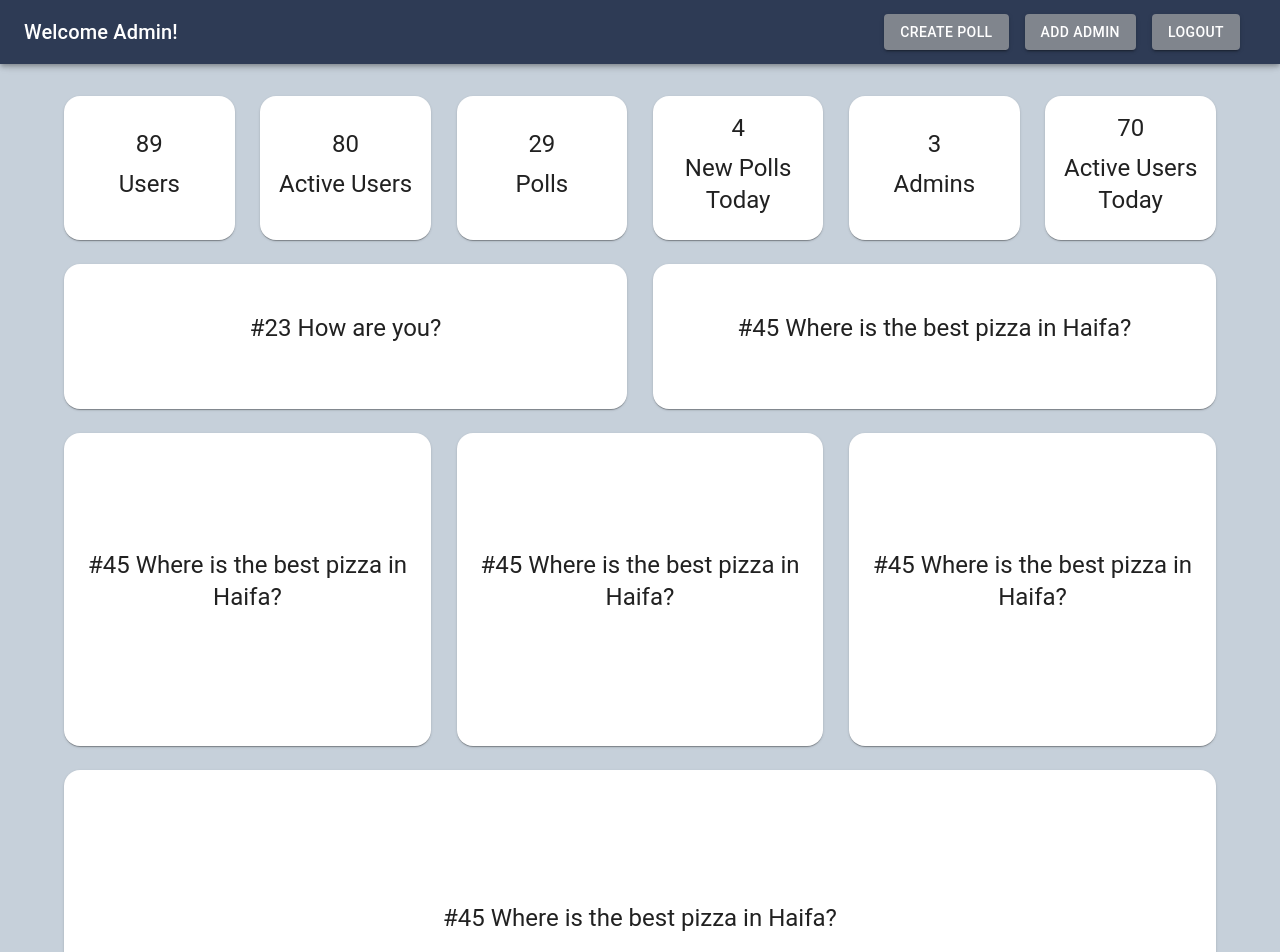
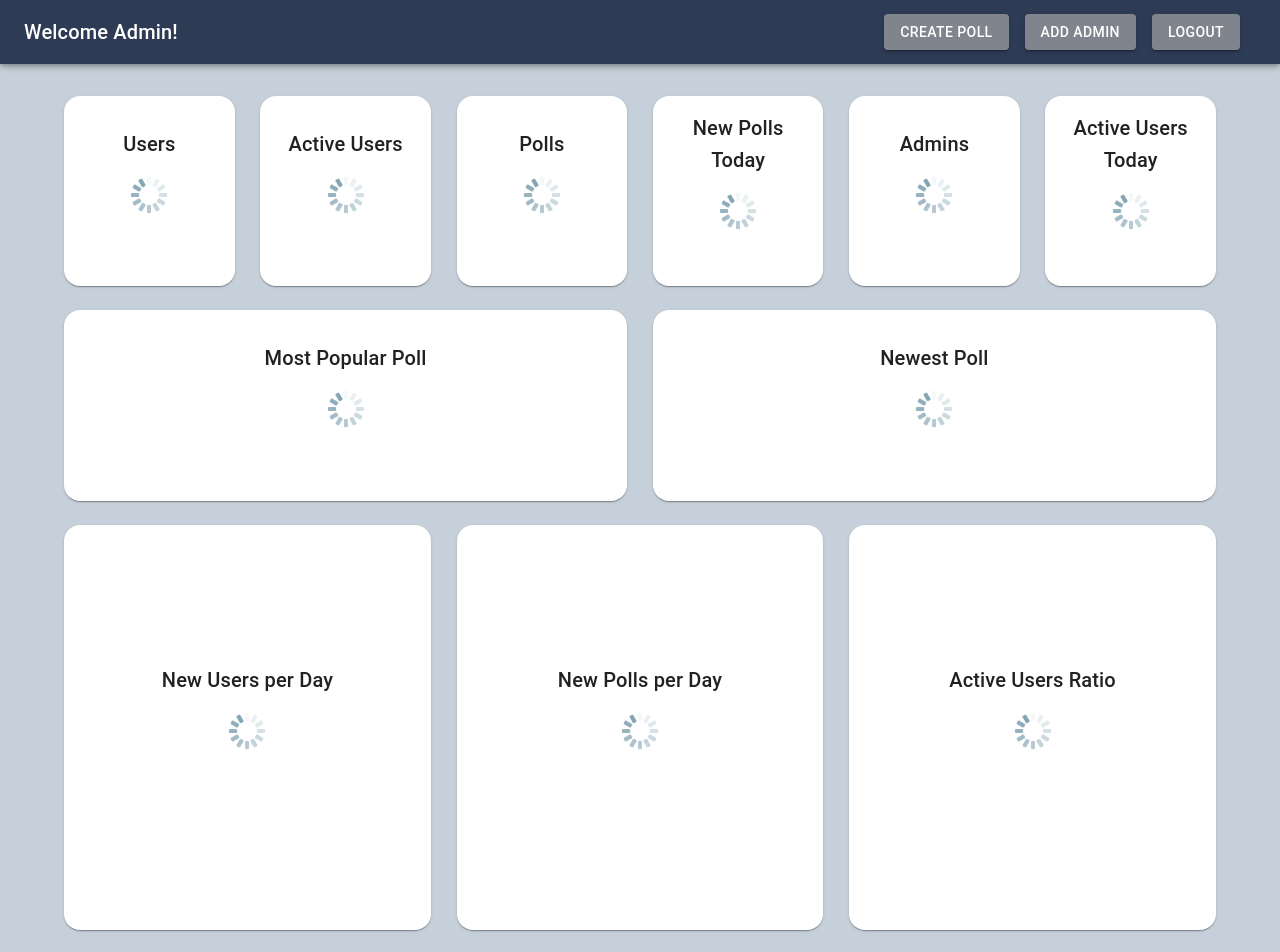
Before and after one commit to omergafla/236369-PepperBot, a React (Create React App) app in the folder my-app/: page / in a window 1280 px wide. Shown: the top 952 px of the page. Built offline with nearby package versions, Linux system fonts and the light colour scheme.

Commit message:
set spinners for cards

```diff
--- a/my-app/src/Components/BasicGrid/BasicGrid.tsx
+++ b/my-app/src/Components/BasicGrid/BasicGrid.tsx
@@ -3,26 +3,49 @@ import Box from '@mui/material/Box';
 import Grid from '@mui/material/Grid';
 import BasicCard from '../Cards/BasicCard/BasicCard';
 import styles from './BasicGrid.module.css'
+import { useState } from 'react';
 
+export interface loaders{
+  [key: string]: boolean;
+}
 
 export default function BasicGrid(props: any) {
+  const init_loaders = {
+    users: true,
+    active_users: true,
+    polls: true,
+    today_polls: true,
+    admins: true,
+    active_users_today: true,
+    popular_poll: true,
+    newest_poll: true,
+    daily_users: true,
+    daily_polls: true,
+    active_users_ratio: true,
+    most_answered_polls: true,
+    admins_compare: true,
+    most_clear: true,
+    unclear: true
+  }
+
+  const [loaders, setLoaders] = useState<loaders>(init_loaders)
   const { size } = props;
   return (
     <div className={styles.dashboard}>
-        <div className={styles.div1}> <BasicCard data={"89"} label={"Users"} /> </div>
-        <div className={styles.div2}> <BasicCard data={"80"} label={"Active Users"} /></div>
-        <div className={styles.div3}> <BasicCard data={"29"} label={"Polls"} /></div>
-        <div className={styles.div4}> <BasicCard data={"4"} label={"New Polls Today"} /></div>
-        <div className={styles.div5}> <BasicCard data={"3"} label={"Admins"} /></div>
-        <div className={styles.div6}> <BasicCard data={"70"} label={"Active Users Today"} /></div>
-        <div className={styles.div7}> <BasicCard data={"#23 How are you?"} /></div>
-        <div className={styles.div8}> <BasicCard data={"#45 Where is the best pizza in Haifa?"} /></div>
-        <div className={styles.div9}> <BasicCard data={"#45 Where is the best pizza in Haifa?"} /></div>
-        <div className={styles.div10}> <BasicCard data={"#45 Where is the best pizza in Haifa?"} /> </div>
-        <div className={styles.div11}> <BasicCard data={"#45 Where is the best pizza in Haifa?"} /> </div>
-        <div className={styles.div12}> <BasicCard data={"#45 Where is the best pizza in Haifa?"} /> </div>
-        <div className={styles.div13}> <BasicCard data={"#45 Where is the best pizza in Haifa?"} /> </div>
-        <div className={styles.div14}> <BasicCard data={"#45 Where is the best pizza in Haifa?"} /> </div>
+        <div className={styles.div1}> <BasicCard loading={loaders.users} data={"89"} label={"Users"} /> </div>
+        <div className={styles.div2}> <BasicCard loading={loaders.active_users} data={"80"} label={"Active Users"} /></div>
+        <div className={styles.div3}> <BasicCard loading={loaders.polls} data={"29"} label={"Polls"} /></div>
+        <div className={styles.div4}> <BasicCard loading={loaders.today_polls} data={"4"} label={"New Polls Today"} /></div>
+        <div className={styles.div5}> <BasicCard loading={loaders.admins} data={"3"} label={"Admins"} /></div>
+        <div className={styles.div6}> <BasicCard loading={loaders.active_users_today} data={"70"} label={"Active Users Today"} /></div>
+        <div className={styles.div7}> <BasicCard loading={loaders.popular_poll} data={"#23 How are you?"}  label={"Most Popular Poll"}/></div>
+        <div className={styles.div8}> <BasicCard loading={loaders.newest_poll} data={"#45 Where is the best pizza in Haifa?"} label={"Newest Poll"} /></div>
+        <div className={styles.div9}> <BasicCard loading={loaders.daily_users} data={"#45 Where is the best pizza in Haifa?"}  label={"New Users per Day"}/></div>
+        <div className={styles.div10}> <BasicCard loading={loaders.daily_polls} data={"#45 Where is the best pizza in Haifa?"}  label={"New Polls per Day"}/></div>
+        <div className={styles.div11}> <BasicCard loading={loaders.active_users_ratio} data={"#45 Where is the best pizza in Haifa?"} label={"Active Users Ratio"}/>  </div>
+        <div className={styles.div12}> <BasicCard loading={loaders.most_answered_polls} data={"#45 Where is the best pizza in Haifa?"} label={"Most Popular Polls"}/> </div>
+        <div className={styles.div13}> <BasicCard loading={loaders.admins_compare} data={"#45 Where is the best pizza in Haifa?"} label={"Admins Activity"}/> </div>
+        <div className={styles.div14}> <BasicCard loading={loaders.most_clear} data={"#45 Where is the best pizza in Haifa?"} label={"Easiest Decision"}/> </div>
     </div>
   );
 }
--- a/my-app/src/Components/Cards/BasicCard/BasicCard.tsx
+++ b/my-app/src/Components/Cards/BasicCard/BasicCard.tsx
@@ -7,15 +7,16 @@ import { useState } from 'react';
 
 
 export default function BasicCard(props: any) {
-  const { label, data } = props;
+  const { label, data, loading } = props;
+
   return (
     <Card className={styles.BasicCard} sx={{borderRadius: "16px"}}>
       <CardContent>
+        <Typography variant="h6" component="div" align="center">
+          {label}
+        </Typography>
         <Typography variant="h5" component="div" align="center" gutterBottom>
-          {data}
-        </Typography>
-        <Typography variant="h5" component="div" align="center">
-          {label}
+          {loading ? (<img src={require('./spinner.gif')} height="70px"></img>) : data}
         </Typography>
       </CardContent>
     </Card>
```
Also changed, not shown: my-app/src/Components/Cards/BasicCard/spinner.gif (added).
